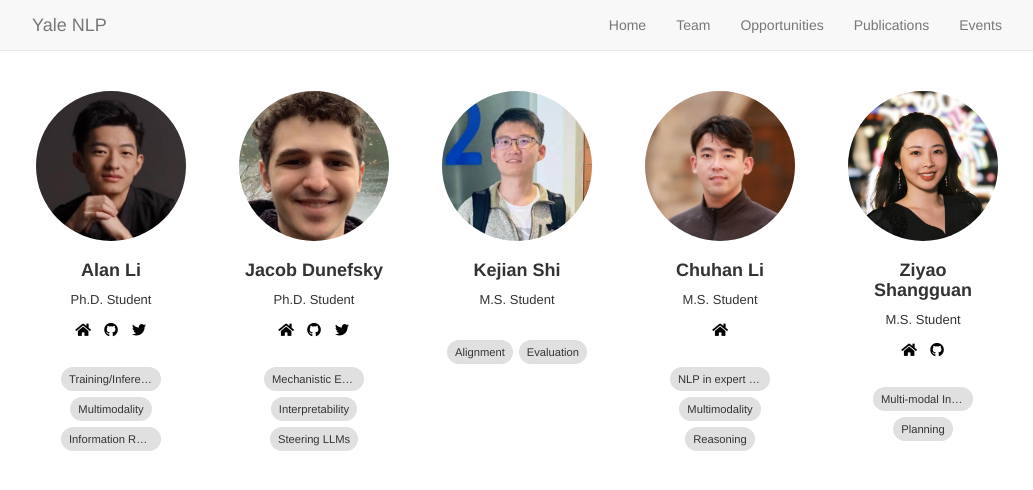
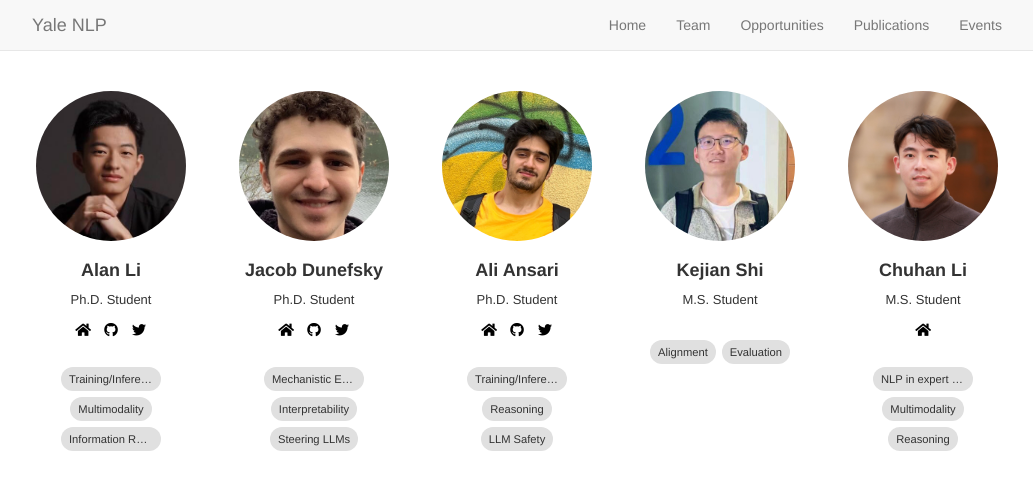
Before and after one commit to yale-nlp/yale-nlp.github.io, a Jekyll site: the page built from _pages/team.html, in a window 1280 px wide and 900 px high, scrolled down 428 px, cut to the strip 0-532 px from the top of the window. Shown: the top 490 px of the strip, without its empty margins (123-1156 px from the left). Built offline with Jekyll 4.4.1, drawn with Linux system fonts in a browser that asks for light colours; nearby versions of some CDN libraries; a style sheet for code colours, icons or effects is not loaded.

Commit message:
Add Ali Ansari to PhD students list

```diff
--- a/_data/members/phd_students.yml
+++ b/_data/members/phd_students.yml
@@ -66,3 +66,15 @@
     - Mechanistic Explanation of LLMs
     - Interpretability
     - Steering LLMs
+
+- name: Ali Ansari
+  photo: ali_ansari.jpg
+  info: Ph.D. Student
+  homepage: https://allliance.github.io/
+  github: https://github.com/allliance
+  google_scholar: https://scholar.google.com/citations?user=WYxYPXUAAAAJ&hl=en
+  twitter: https://x.com/Ali__Ansari__
+  interests:
+    - Training/Inference Efficiency
+    - Reasoning
+    - LLM Safety
```
